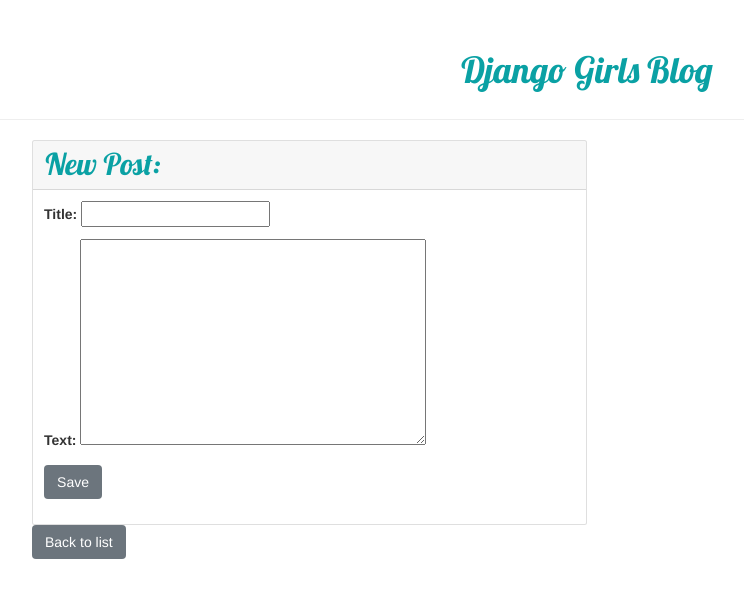
After one commit to soulshake/django-blog, a Django app: page /post_new in a window 1280 px wide. The commit adds this page. Shown: the top 598 px of the page, without its empty margins (53-797 px from the left). Run offline with Django 3.2, Linux system fonts and the light colour scheme; some libraries are stand-ins or nearby versions.

Commit message:
Edit page

```diff
--- /dev/null
+++ b/blog/forms.py
@@ -0,0 +1,7 @@
+from django import forms
+from .models import Post
+
+class PostForm(forms.ModelForm):
+	class Meta: #indique le modèle sur lequel se base le form
+		model = Post
+		fields = ('title', 'text',)
--- a/blog/static/blog/style.css
+++ b/blog/static/blog/style.css
@@ -1,17 +1,17 @@
 h1, h1 a {
-    color: #0aa456;
+    color: #0aa1a4;
     font-family: 'Lobster';
     text-align: center;
 }
 
 h2, h2 a {
-    color: #0aa456;
+    color: #0aa1a4;
     font-family: 'Lobster';
 }
 
 a:hover, a:visited {
   text-decoration: none;
-  color: #0aa456;
+  color: #0aa1a4;
 }
 
 
@@ -20,16 +20,13 @@
 	width:100%;
 }
 
-.w-20 {
-  -webkit-box-flex: 0;
-  -ms-flex: 0 0 20%;
-  flex: 0 0 20%;
-  max-width: 20%;
+.card-header {
+  margin-top:0px;
 }
 
 .card-subtitle {
 	font-size:12px;
 }
 .card-body{
-	padding:2%;
+  padding:2%;
 }
--- a/blog/templates/blog/base.html
+++ b/blog/templates/blog/base.html
@@ -4,6 +4,8 @@
     <head>
         <title>Django Girls blog</title>
         <link rel="stylesheet" href="https://maxcdn.bootstrapcdn.com/bootstrap/4.0.0-alpha.2/css/bootstrap.min.css" integrity="sha384-y3tfxAZXuh4HwSYylfB+J125MxIs6mR5FOHamPBG064zB+AFeWH94NdvaCBm8qnd" crossorigin="anonymous">
+        <link rel="stylesheet" href="//maxcdn.bootstrapcdn.com/bootstrap/3.2.0/css/bootstrap.min.css">
+        <link rel="stylesheet" href="//maxcdn.bootstrapcdn.com/bootstrap/3.2.0/css/bootstrap-theme.min.css">
     	<link href="//fonts.googleapis.com/css?family=Lobster&subset=latin,latin-ext" rel="stylesheet" type="text/css">
     	<link rel="stylesheet" href="{% static 'blog/style.css' %}">
 
@@ -11,7 +13,7 @@
     <body>
         <div class="page-header">
             <h1 style="text-align: center; padding:10px">
-            	<a href="/">Django Girls Blog</a>
+                <a href="/">Django Girls Blog</a>
             </h1>
         </div>
 
--- a/blog/templates/blog/post_detail.html
+++ b/blog/templates/blog/post_detail.html
@@ -3,10 +3,16 @@
 {% block content %}
 
 		<div class="card w-50">
+
+			<!--publi-->
 			<h2 class="card-header">
 				{{ post.title }}
+				<!--#bouton pour éditer-->
+					<a class="btn btn-default" href="{% url 'post_edit' pk=post.pk %}"><span class="glyphicon glyphicon-pencil float-right"></span></a>
+
 			</h2>
 			<div class="card-body">
+
 				<h4 class="card-subtitle mb-2 text-muted">by
 					{{ post.author }}
 					{% if post.published_date %}
--- /dev/null
+++ b/blog/templates/blog/post_edit.html
@@ -0,0 +1,17 @@
+{% extends 'blog/base.html' %}
+
+{% block content %}
+
+		<div class="card w-50">
+			<h2 class="card-header">
+				New Post:
+			</h2>
+			<div class="card-body">
+					<form method="POST" class='post-form'>{% csrf_token %}
+						{{ form.as_p }}
+						<button type='submit' class='btn btn-secondary'>Save</button>
+					</form>
+			</div>
+		</div>
+		<a href="/"><button type="button" class="btn btn-secondary">Back to list</button></a>
+{% endblock %}
--- a/blog/templates/blog/post_list.html
+++ b/blog/templates/blog/post_list.html
@@ -1,6 +1,9 @@
 {% extends 'blog/base.html' %}
 
 {% block content %}
+	        <a href="{% url 'post_new' %}" class="top-menu">
+                <span class="glyphicon glyphicon-plus"></span>
+            </a>
 	<div class="d-flex flex-wrap">
 	{% for post in posts %}
 		<div class="card w-50">
--- a/blog/urls.py
+++ b/blog/urls.py
@@ -3,5 +3,7 @@
 
 urlpatterns = [
 	path('', views.post_list, name='post_list'),
-	path('post/<int:pk>/', views.post_detail, name='post_detail')
+	path('post/<int:pk>/', views.post_detail, name='post_detail'),
+	path('post_new', views.post_new, name='post_new'),
+	path('post/<int:pk>/edit/', views.post_edit, name='post_edit'),
 ]
--- a/blog/views.py
+++ b/blog/views.py
@@ -1,6 +1,7 @@
-from django.shortcuts import render, get_object_or_404
+from django.shortcuts import render, redirect, get_object_or_404
 from django.utils import timezone
 from .models import Post
+from .forms import PostForm
 
 # Create your views here.
 def post_list(request):
@@ -11,3 +12,30 @@
 def post_detail(request,pk):
 	post = get_object_or_404(Post, pk=pk)
 	return render(request, 'blog/post_detail.html', {'post':post})
+
+def post_new(request):
+	if request.method == 'POST':
+		form= PostForm(request.POST) #prend en photo ce qu'y a été envoyé et le met dans une variable
+		if form.is_valid():
+			post = form.save(commit=False) #immortalise la photo
+			post.author = request.user
+			post.published_date = timezone.now()
+			post.save()
+			return redirect('post_detail', pk=post.pk)
+	else:
+		form = PostForm()
+	return render(request, 'blog/post_edit.html', {'form':form})
+
+def post_edit(request,pk):
+	post = get_object_or_404(Post,pk=pk)
+	if request.method == 'POST':
+		form = PostForm(request.POST, instance=post)
+		if form.is_valid():
+			post = form.save(commit=False)
+			post.author = request.user
+			post.published_date = timezone.now()
+			post.save()
+			return redirect('post_detail', pk=post.pk)
+	else:
+		form = PostForm(instance=post)
+		return render(request,'blog/post_edit.html', {'form':form})
```
